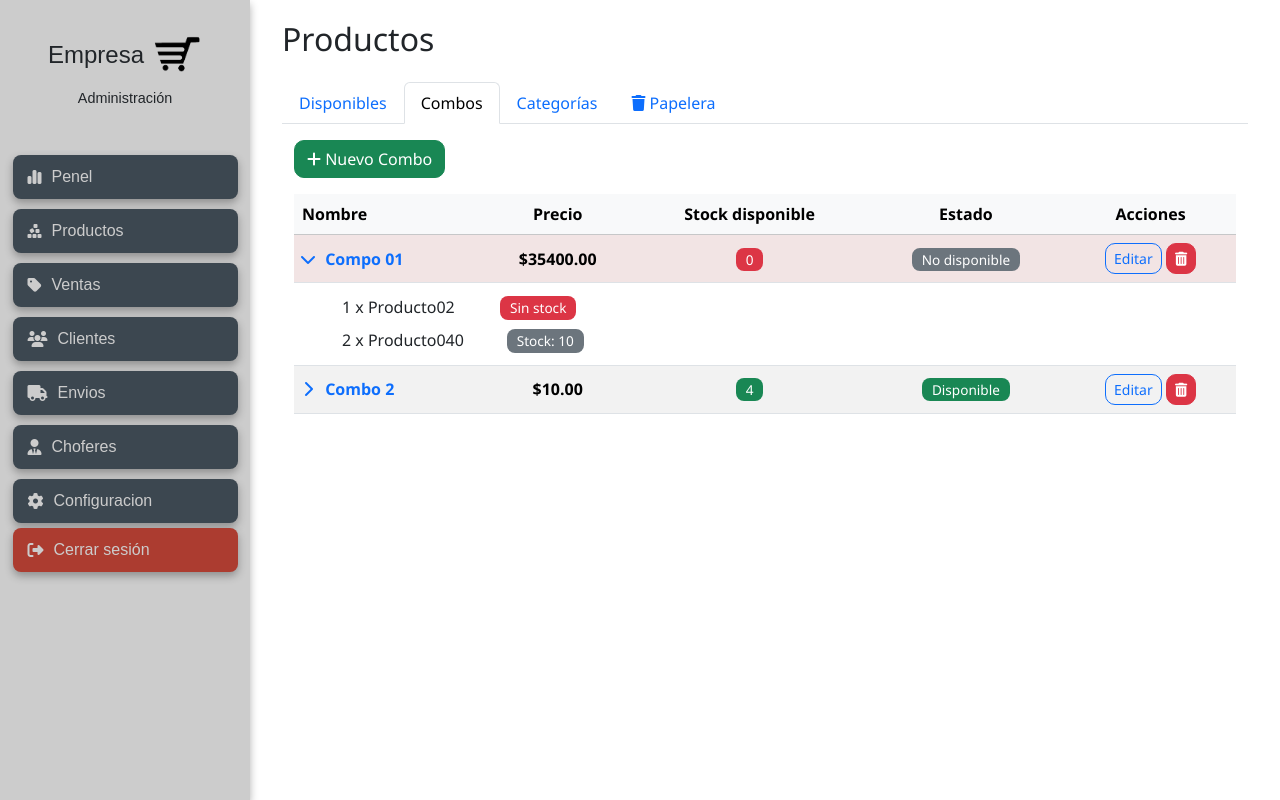
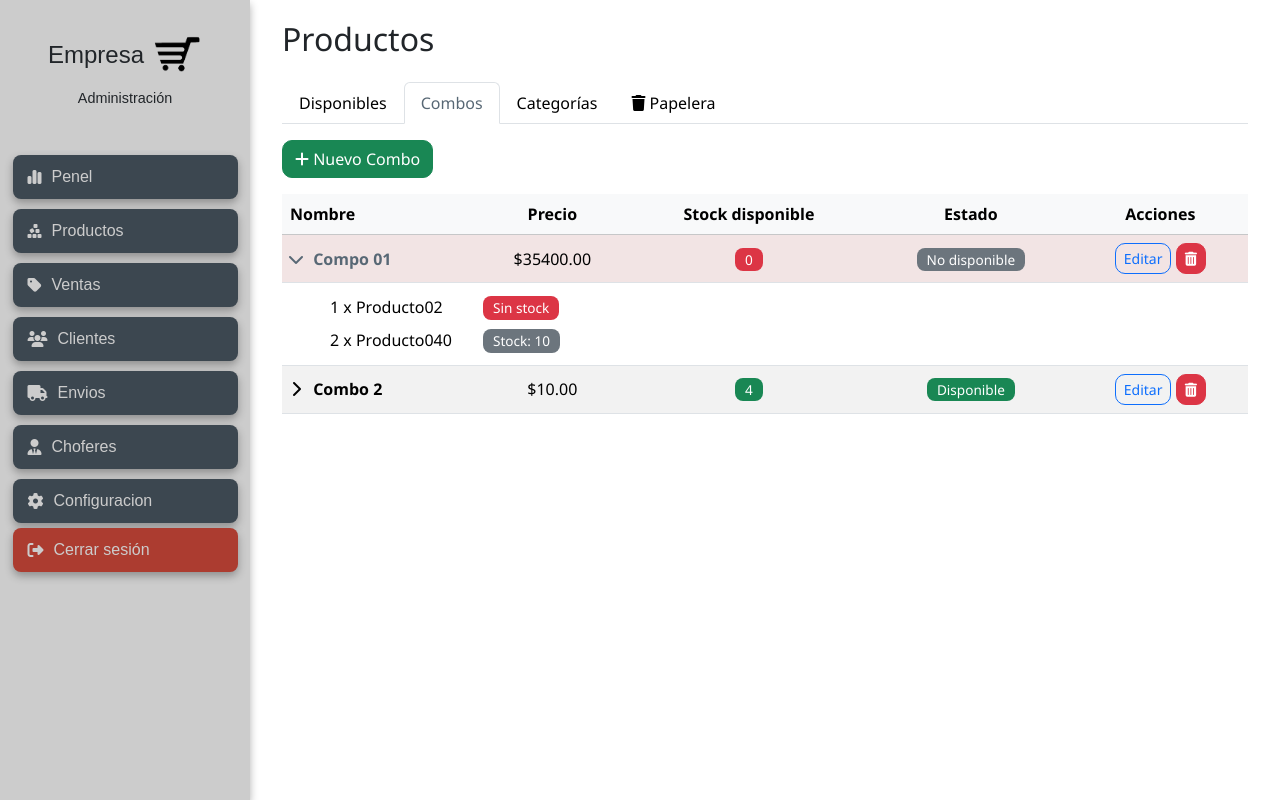
Before and after one commit to LeandroAgristola/ProyectoStock, a Django app: page /products/combos/ in a window 1280 px wide, after a click that opens the changed part. Run offline with Django 5.2, Linux system fonts and the light colour scheme; a user stored in the database is signed in; data comes from the database, SQL or seed files in the repository; both versions use the stored data as it was after the commit; some web fonts are replaced.

Commit message:
estilos visuales generales en la app products

```diff
--- a/products/templates/products/category_list.html
+++ b/products/templates/products/category_list.html
@@ -2,7 +2,7 @@
 {% load static %}
 
 {% block product_content %}
-<div class="container-fluid" id="category_list_container">
+<div id="category_list_container">
 
   <a href="{% url 'products:category_create' %}" class="btn btn-success mb-3">
     <i class="fa-solid fa-plus"></i> Nueva Categoría
@@ -21,7 +21,7 @@
             {% for category in categories %}
             {% if not category.parent %}
             <!-- Fila de categoría padre -->
-            <tr class="bg-light fw-semibold">
+            <tr>
                 <td>
                     <button class="btn btn-link p-0 text-decoration-none"
                             type="button"
--- a/products/templates/products/combo_form.html
+++ b/products/templates/products/combo_form.html
@@ -28,8 +28,8 @@
             <div class="text-danger small">{{ form.special_price.errors }}</div>
         {% endif %}
         </div>
-      <div class="col-md-6">
-        <div class="form-check mt-4">
+      <div class="col-md-6 form-check form-switch mb-3">
+        <div class="form-check-label mt-4">
           {{ form.available }} {{ form.available.label_tag }}
         </div>
       </div>
@@ -42,7 +42,7 @@
   <div id="combo-items">
     {% for f in formset %}
     <div class="row mb-2 border rounded p-2">
-      {{ f.id }}  <!-- 👈 Campo oculto necesario para que Django sepa si es edición o nuevo -->
+      {{ f.id }}  <!-- Campo oculto necesario para que Django sepa si es edición o nuevo -->
       <div class="col-md-8">
         {{ f.product.label_tag }} {{ f.product }}
         {% if f.product.errors %}<div class="text-danger small">{{ f.product.errors }}</div>{% endif %}
--- a/products/templates/products/combo_list.html
+++ b/products/templates/products/combo_list.html
@@ -2,7 +2,7 @@
 {% load static %}
 
 {% block product_content %}
-<div class="container-fluid">
+<div id="combo_list_container">
 
   <a href="{% url 'products:combo_create' %}" class="btn btn-success mb-3">
     <i class="fa-solid fa-plus"></i> Nuevo Combo
@@ -21,8 +21,8 @@
         </thead>
         <tbody>
             {% for combo in combos %}
-            <tr class="{% if combo.max_available_stock == 0 %} resaltado-rojo {% endif %} bg-light fw-semibold">
-                <td>
+            <tr class="{% if combo.max_available_stock == 0 %} resaltado-rojo {% endif %}">
+                <td >
                     <button class="btn btn-link p-0 text-decoration-none"
                             type="button"
                             data-bs-toggle="collapse"
@@ -89,15 +89,14 @@
                     <ul class="list-group list-group-flush ps-4">
                         {% for item in combo.items.all %}
                         <li class="list-group-item py-1 border-0 bg-transparent {% if item.product.stock == 0 %}resaltado-rojo{% endif %}">
-                            <div class="d-flex">
-                                <div class="row">
-                                    <div class="col-8">{{ item.quantity }} x {{ item.product.name }}</div>
+                            <div class="row d-flex">
+                                    <div class="col-2">{{ item.quantity }} x {{ item.product.name }}</div>
                                     {% if item.product.stock == 0 %}
-                                        <div class="col-4"><span class="badge bg-danger">Sin stock</span></div>
+                                        <div class="col-2"><span class="badge bg-danger">Sin stock</span></div>
                                     {% else %}
-                                        <div class="col-4"><span class="badge bg-secondary">Stock: {{ item.product.stock }}</span></div>
+                                        <div class="col-2"><span class="badge bg-secondary">Stock: {{ item.product.stock }}</span></div>
                                     {% endif %}
-                                </div>
+                                    <div class="col-8"></div>
                             </div>
                         </li>
                         {% empty %}
--- a/products/templates/products/product_list.html
+++ b/products/templates/products/product_list.html
@@ -57,7 +57,7 @@
     </form>
 
     <!-- Tabla de productos disponibles -->
-    <div class="table-responsive mt-3">
+    <div>
         <table class="table table-hover table-striped">
             <thead class="table-light">
                 <tr>
--- a/products/templates/products/product_trash.html
+++ b/products/templates/products/product_trash.html
@@ -2,7 +2,7 @@
 {% load static %}
 
 {% block product_content %}
-    <div class="table-responsive mt-3">
+    <div>
         <table class="table table-hover table-striped">
             <thead class="table-light">
                 <tr>
--- a/static/css/styleManagement.css
+++ b/static/css/styleManagement.css
@@ -105,7 +105,7 @@ label {
 /*Estilo para login*/
 
 #development-form {
-    background-color: #cccccc;
+    background-color: #f8f9fa;
     width: 350px;
     max-height: 450px;
     width: 400px;
@@ -127,7 +127,7 @@ label {
     font-weight: 500;
     width: 50%;
     background-color: #586875;
-    color: #cccccc;
+    color: #f8f9fa;
     border: none;
     padding: 10px 20px;
     border-radius: 20px;
@@ -242,3 +242,73 @@ canvas {
     border-radius: 8px;
     font-weight: 500;
 }
+
+
+/* Estilo para Productos*/
+
+/* Estado activo */
+#productTab .nav-link.active {
+    color: #586875 !important;   /* gris claro */
+    font-weight: 500;
+}
+
+/* Estado inactivo */
+#productTab .nav-link {
+    color: #000 !important;      /* negro */
+}
+
+
+/* === Botones desplegables (categorías y combos) === */
+#category_list_container .btn-link,
+#combo_list_container .btn-link {
+    color: #000 !important;               /* negro */
+    text-decoration: none !important;     /* sin subrayado */
+}
+
+/* Hover */
+#category_list_container .btn-link:hover,
+#combo_list_container .btn-link:hover {
+    color: #586875 !important;            /* gris */
+    text-decoration: none !important;
+}
+
+/* Activo (cuando el collapse está abierto) */
+#category_list_container .btn-link[aria-expanded="true"],
+#combo_list_container .btn-link[aria-expanded="true"] {
+    color: #586875 !important;            /* gris claro */
+    font-weight: 500;
+}
+
+/* === Sublistas (subcategorías e items de combo) === */
+#category_list_container .list-group-item,
+#combo_list_container .list-group-item {
+    color: #000 !important;
+    background-color: transparent;
+    border: 0 !important;
+}
+
+/* Hover en sublistas */
+#category_list_container .list-group-item:hover,
+#combo_list_container .list-group-item:hover {
+    color: #586875 !important;
+    background-color: #f8f9fa;
+}
+
+/* Activo (si algún item lo marcás con .active en el futuro) */
+#category_list_container .list-group-item.active,
+#combo_list_container .list-group-item.active {
+    color: #586875 !important;
+    font-weight: 500;
+    background-color: transparent !important;
+}
+
+#formsCategorias,
+#formsProductos,
+#formsCombos {
+    background-color: #f8f9fa;
+    width: 900px;
+    border-radius: 10px;
+    padding: 20px;
+    margin-bottom: 20px;
+    box-shadow: 0 4px 8px rgba(0, 0, 0, 0.3);
+}
```
Also changed, not shown: products/pendientes.txt (+2 -5 lines), db.sqlite3.
